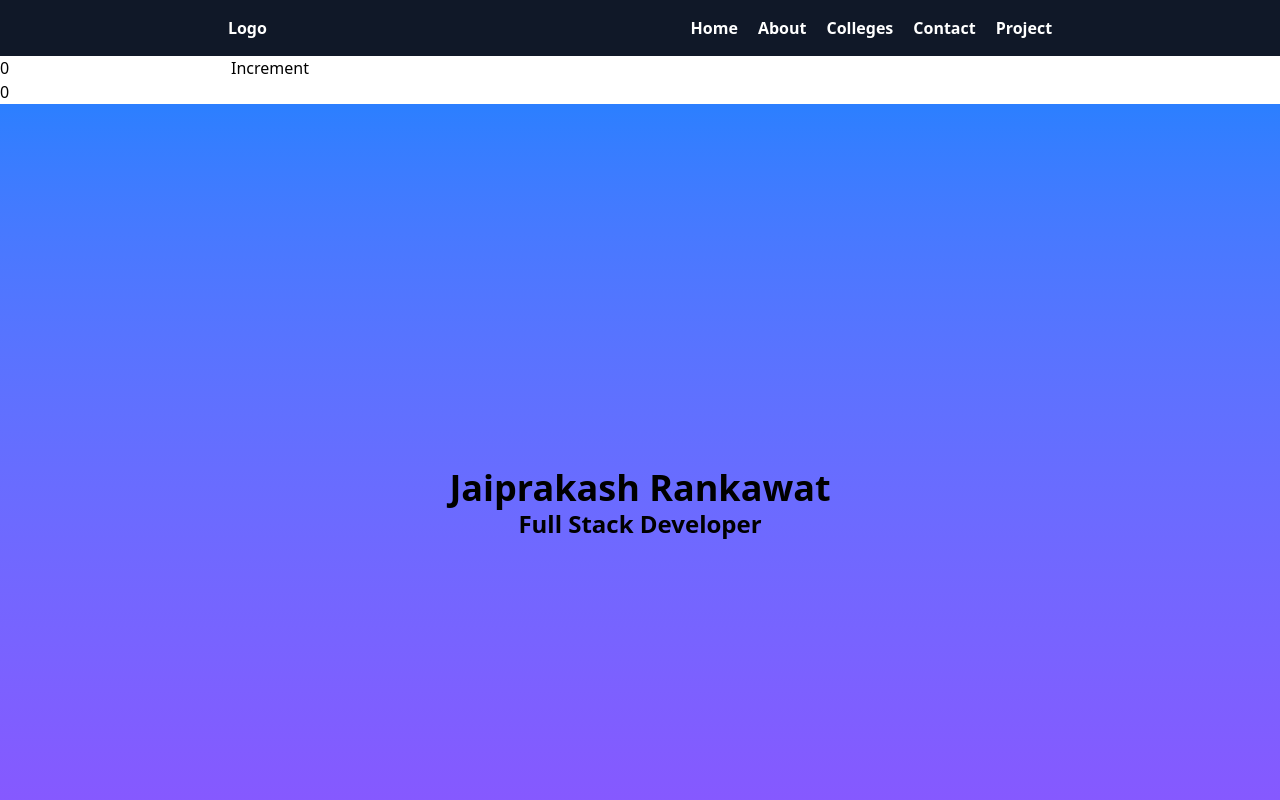
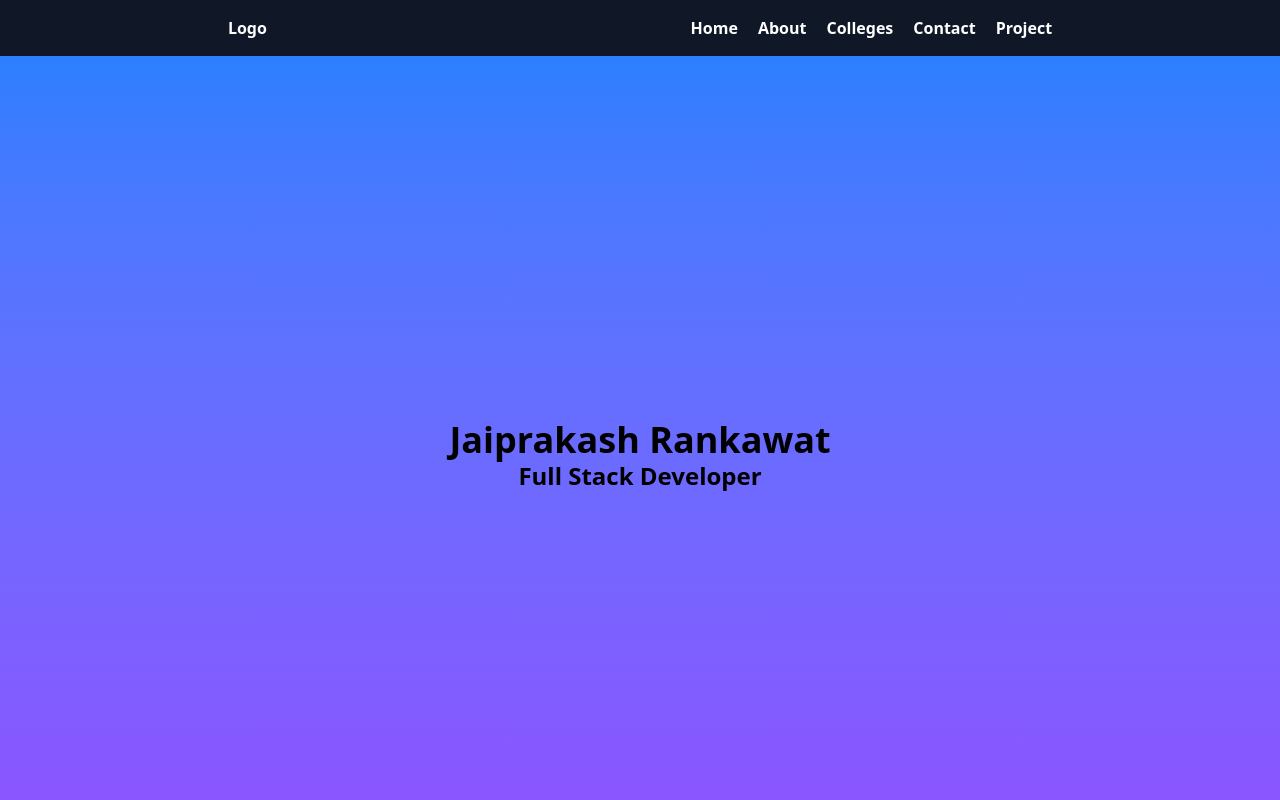
Before and after one commit to ManojTarad65/Backend, a Next.js app in the folder Day001/: page / in a window 1280 px wide. Shown: the top 800 px of the page. Built offline with nearby package versions, Linux system fonts and the light colour scheme.

Commit message:
udate data

```diff
--- a/Day001/src/app/(Day2)/spread/page.tsx
+++ b/Day001/src/app/(Day2)/spread/page.tsx
@@ -7,7 +7,7 @@ const page = () => {
   return (
     <div>
       {newArray.map((number) => {
-        return <p>{number}</p>;
+        return <p key={number}>{number}</p>;
       })}
     </div>
   );
--- a/Day001/src/app/[users]/page.tsx
+++ b/Day001/src/app/[users]/page.tsx
@@ -1,12 +1,12 @@
-import React from "react";
+// import React from "react";
 
-const page = ({ params }: { params: { users: string } }) => {
-  const { users } = params;
-  return (
-    <div className="h-screen flex items-center justify-center bg-amber-300 font-bold text-2xl">
-      {users}
-    </div>
-  );
-};
+// const page = ({ params }: { params: { users: string } }) => {
+//   const { users } = params;
+//   return (
+//     <div className="h-screen flex items-center justify-center bg-amber-300 font-bold text-2xl">
+//       {users}
+//     </div>
+//   );
+// };
 
-export default page;
+// export default page;
--- a/Day001/src/app/error.tsx
+++ b/Day001/src/app/error.tsx
@@ -17,3 +17,8 @@ const NotFound = () => {
 };
 
 export default NotFound;
+
+
+// concept 1
+// 1. error.tsx is used for error handling,
+// 2. error.tsx will work only if there any error inside pages
--- a/Day001/src/app/page.tsx
+++ b/Day001/src/app/page.tsx
@@ -1,22 +1,12 @@
 "use client";
-import React, { useState } from "react";
+import React from "react";
 import Main from "./Components/Main";
 
 const page = () => {
-  const [count, setCount] = useState(0);
+
   return (
     <div>
-      <div>
-        <input
-          type="number"
-          value={count}
-          onChange={(e) => setCount(Number(e.target.value))}
-        />
-        <button>Increment</button>
-      </div>
-      <div>
-        <button>{count}</button>
-      </div>
+
       <Main />
     </div>
   );
```
Also changed, not shown: Day001/src/app/db/Data.tsx (+0 -11 lines), Day001/src/app/(Day3)/async/page.tsx (line endings or trailing spaces).
